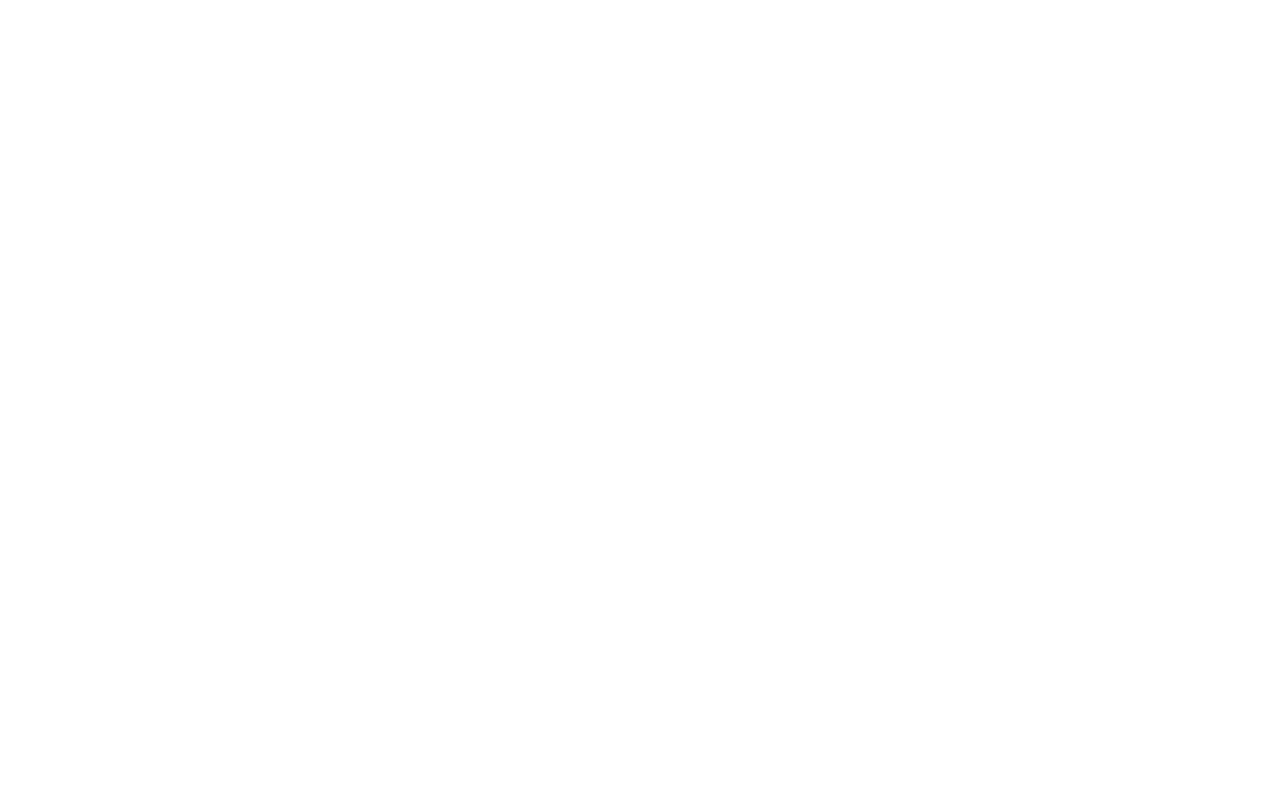
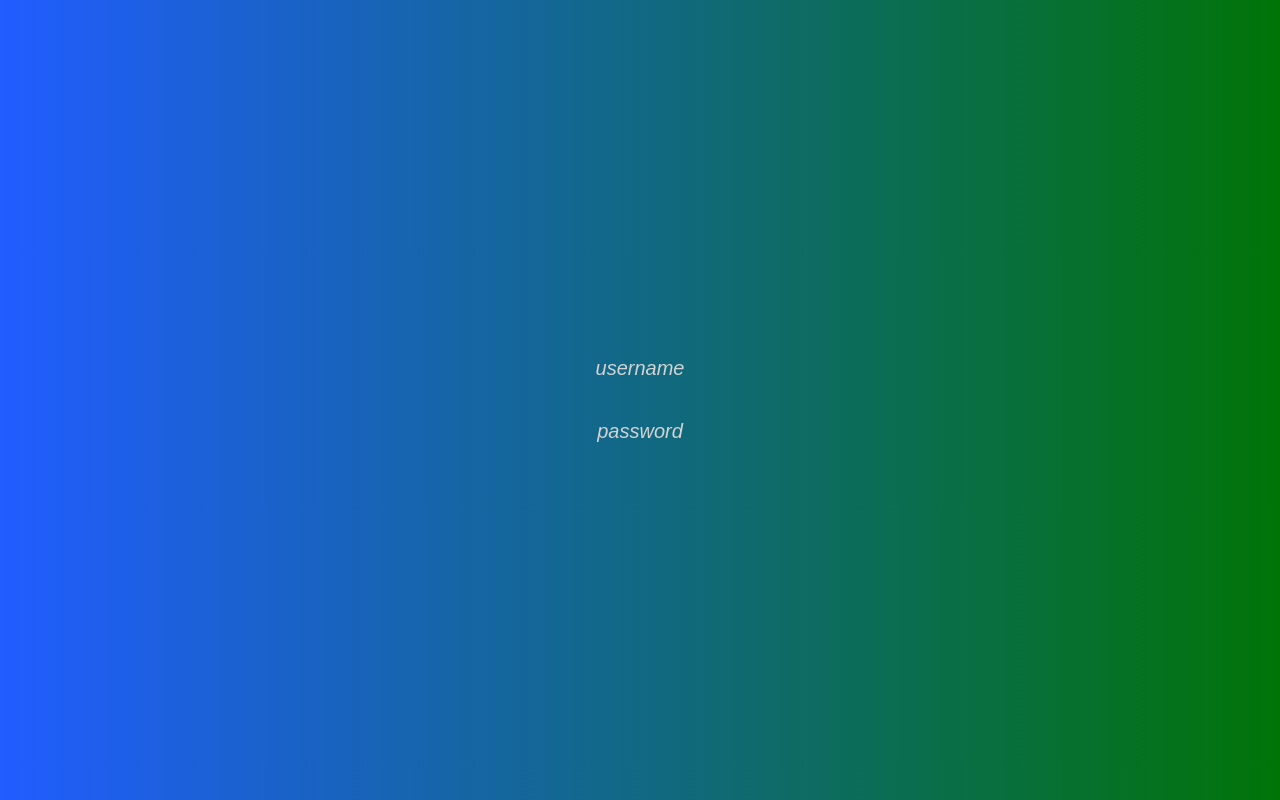
Before and after one commit to tilenznidarsic/mord-operating-system, a React (Create React App) app: page /login in a window 1280 px wide. Built offline with nearby package versions, Linux system fonts and the light colour scheme.

Commit message:
Add Login and OS page, create login functionality

```diff
--- a/public/index.html
+++ b/public/index.html
@@ -24,7 +24,7 @@
       work correctly both with client-side routing and a non-root public URL.
       Learn how to configure a non-root public URL by running `npm run build`.
     -->
-    <title>React App</title>
+    <title>Mord OS</title>
   </head>
   <body>
     <noscript>You need to enable JavaScript to run this app.</noscript>
--- a/src/App.tsx
+++ b/src/App.tsx
@@ -1,10 +1,31 @@
-import React from 'react';
+import React, { useEffect } from 'react';
+import { BrowserRouter, Routes, Route, Navigate } from "react-router-dom";
+import LoginPage from './components/LoginPage';
+import OSPage from './components/OSPage';
+import StoreProvider from './components/StoreProvider';
+import { setupDefaultUser } from './helpers/setupDefaultUser';
 
-function App() {
+
+function App(): React.ReactElement {
+
+  useEffect(() => {
+    setupDefaultUser()
+  }, [])
+
   return (
-    <div className="app">
-    </div>
+    <StoreProvider>
+      <div className="app">
+        <BrowserRouter>
+          <Routes>
+            <Route path="/" element={<Navigate to="/login" replace={true} />} />
+            <Route path="login" element={<LoginPage />} />
+            <Route path="os" element={<OSPage />} />
+          </Routes>
+        </BrowserRouter>
+      </div>
+    </StoreProvider>
   );
 }
 
+
 export default App;
--- /dev/null
+++ b/src/components/LoginPage.tsx
@@ -0,0 +1,42 @@
+import React, { useContext } from "react"
+import { LS_USERS_KEY } from "../constants"
+import { MordOSContext } from "./StoreProvider"
+import { useNavigate } from "react-router-dom"
+
+
+type User = {
+    name: string,
+    password: string
+}
+
+export default function LoginPage(): React.ReactElement {
+    const { setAuthenticatedUser } = useContext(MordOSContext)
+    const navigate = useNavigate()
+
+    const handleLogin = (e: any) => {
+        e.preventDefault()
+
+        const usersDB = JSON.parse(localStorage.getItem(LS_USERS_KEY) || "{}")
+        const username = (document.getElementById("username-input") as HTMLInputElement).value
+        const password = (document.getElementById("password-input") as HTMLInputElement).value
+        const userFromDB = usersDB.find((user: User) => user.name === username)
+
+        if (userFromDB && userFromDB.password === password) {
+            setAuthenticatedUser(userFromDB)
+            navigate("../os", { replace: true })
+        }
+        else {
+            window.alert("LOGIN FALSE")
+        }
+    }
+
+    return (
+        <div className="login-page">
+            <form>
+                <input type="text" placeholder="username" id="username-input" />
+                <input type="password" placeholder="password" id="password-input" />
+                <input type="submit" onClick={handleLogin} />
+            </form>
+        </div>
+    )
+}
--- /dev/null
+++ b/src/components/OSPage.tsx
@@ -0,0 +1,13 @@
+import React from "react"
+import { useAuthGuard } from "../customHooks/useAuthGuard"
+
+
+export default function OSPage(): React.ReactElement {
+    const user = useAuthGuard()
+
+    return (
+        <div className="os-page">
+            <h1>OS {user && user.name}</h1>
+        </div>
+    )
+}
--- /dev/null
+++ b/src/components/StoreProvider.tsx
@@ -0,0 +1,22 @@
+import React, { useState } from "react"
+
+
+export const MordOSContext = React.createContext<any>(null)
+
+
+type StoreProviderProps = {
+    children?: React.ReactNode
+}
+
+export default function StoreProvider({ children }: StoreProviderProps): React.ReactElement {
+    const [authenticatedUser, setAuthenticatedUser] = useState(null)
+
+    return (
+        <MordOSContext.Provider value={{
+            authenticatedUser,
+            setAuthenticatedUser
+        }}>
+            {children}
+        </MordOSContext.Provider>
+    )
+}
--- /dev/null
+++ b/src/constants.ts
@@ -0,0 +1,2 @@
+
+export const LS_USERS_KEY = "mord-os-users";
--- /dev/null
+++ b/src/customHooks/useAuthGuard.ts
@@ -0,0 +1,17 @@
+import { useEffect, useContext } from "react";
+import { useNavigate } from "react-router-dom";
+import { MordOSContext } from "../components/StoreProvider";
+
+
+export function useAuthGuard() {
+    const { authenticatedUser } = useContext(MordOSContext)
+    const navigate = useNavigate()
+
+    useEffect(() => {
+        if (!authenticatedUser) {
+            navigate("../login", { replace: true })
+        }
+    }, [authenticatedUser])
+
+    return authenticatedUser
+}
--- /dev/null
+++ b/src/helpers/setupDefaultUser.ts
@@ -0,0 +1,14 @@
+import { LS_USERS_KEY } from "../constants"
+
+export function setupDefaultUser() {
+    const usersDB = localStorage.getItem(LS_USERS_KEY)
+
+    if (!usersDB) {
+        localStorage.setItem(LS_USERS_KEY, JSON.stringify([{
+            name: "admin",
+            password: "admin123"
+        }]))
+
+        console.log("Default user setup!")
+    }
+}
--- /dev/null
+++ b/src/styles/LoginPage.scss
@@ -0,0 +1,34 @@
+
+.login-page {
+    width: 100%;
+    height: 100%;
+    display: flex;
+    justify-content: center;
+    align-content: center;
+
+    form {
+        display: flex;
+        flex-direction: column;
+        justify-content: center;
+        align-content: center;
+
+        input {
+            color: white;
+            font-size: 20px;
+            text-align: center;
+            padding: 10px;
+            margin: 10px;
+            background: none;
+            border: none;
+
+            &::placeholder {
+                color: lightgray;
+                font-style: italic;
+            }
+        }
+
+        input[type=submit] {
+            display: none;
+        }
+    }
+}
--- a/src/styles/index.scss
+++ b/src/styles/index.scss
@@ -0,0 +1,17 @@
+@import "./LoginPage.scss";
+
+* {
+    padding: 0px;
+    margin: 0px;
+    box-sizing: border-box;
+}
+
+body {
+    background: rgb(33,93,255);
+    background: linear-gradient(90deg, rgba(33,93,255,1) 0%, rgba(1,116,7,1) 100%);
+}
+
+.app {
+    width: 100vw;
+    height: 100vh;
+}
```
